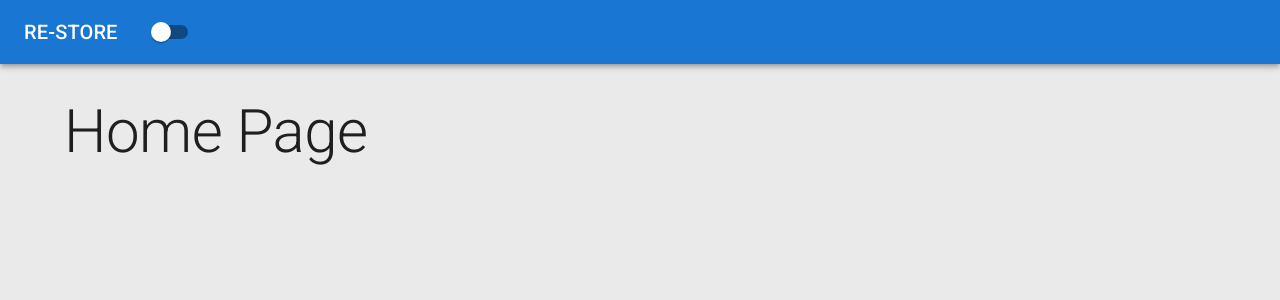
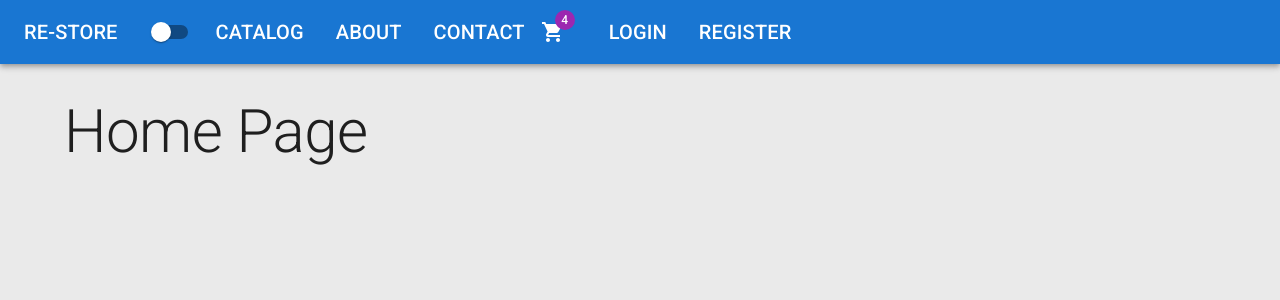
Before and after one commit to adonisdelima1/ReStore, a React (Vite) app in the folder client/: page / in a window 1280 px wide. Shown: the top 300 px of the page. Built offline with nearby package versions, Linux system fonts and the light colour scheme.

Commit message:
add navlinks for projects pages

```diff
--- a/client/src/app/layout/Header.tsx
+++ b/client/src/app/layout/Header.tsx
@@ -1,4 +1,19 @@
-import { AppBar, Switch, Toolbar, Typography } from "@mui/material";
+import { ShoppingCart } from "@mui/icons-material";
+import { AppBar, Badge, IconButton, List, ListItem, Switch, Toolbar, Typography } from "@mui/material";
+import { NavLink } from "react-router-dom";
+
+
+const midLinks = [
+    {title: 'catalog', path: '/catalog'},
+    {title: 'about', path: '/about'},
+    {title: 'contact', path: '/contact'}
+]
+
+const rightLinks = [
+    {title: 'login', path: '/login'},
+    {title: 'register', path: '/register'}
+]
+
 
 interface Props {
     checked?: boolean
@@ -10,13 +25,50 @@
     return(
         <AppBar position='static' sx={{mb: 4, display: 'flex', flexDirection: 'row', alignItems: 'center'}}>
             <Toolbar>
-                <Typography variant="h6">RE-STORE</Typography>
+                <Typography
+                    variant="h6"
+                    component={NavLink}
+                    to='/'
+                    sx={{color: 'inherit', textDecoration: 'none'}}>
+                        RE-STORE
+                </Typography>
             </Toolbar>
             <Switch
                 checked={checked}
                 onChange={handleChange}
                 inputProps={{ 'aria-label': 'controlled' }}
             />
+            <List sx={{display: 'flex'}}>
+                {midLinks.map(({title, path}) => (
+                    <ListItem
+                        component={NavLink}
+                        to={path}
+                        key={path}
+                        sx={{color: 'inherit', typography: 'h6'}}
+                    >
+                        {title.toUpperCase()}
+                    </ListItem>
+                ))}
+            </List>
+
+            <IconButton size='large' edge='start' color='inherit' sx={{mr: 2}}>
+                <Badge badgeContent='4' color="secondary">
+                    <ShoppingCart />
+                </Badge>
+            </IconButton>
+
+            <List sx={{display: 'flex'}}>
+                {rightLinks.map(({title, path}) => (
+                    <ListItem
+                        component={NavLink}
+                        to={path}
+                        key={path}
+                        sx={{color: 'inherit', typography: 'h6'}}
+                    >
+                        {title.toUpperCase()}
+                    </ListItem>
+                ))}
+            </List>
         </AppBar>
     )
 }
```
